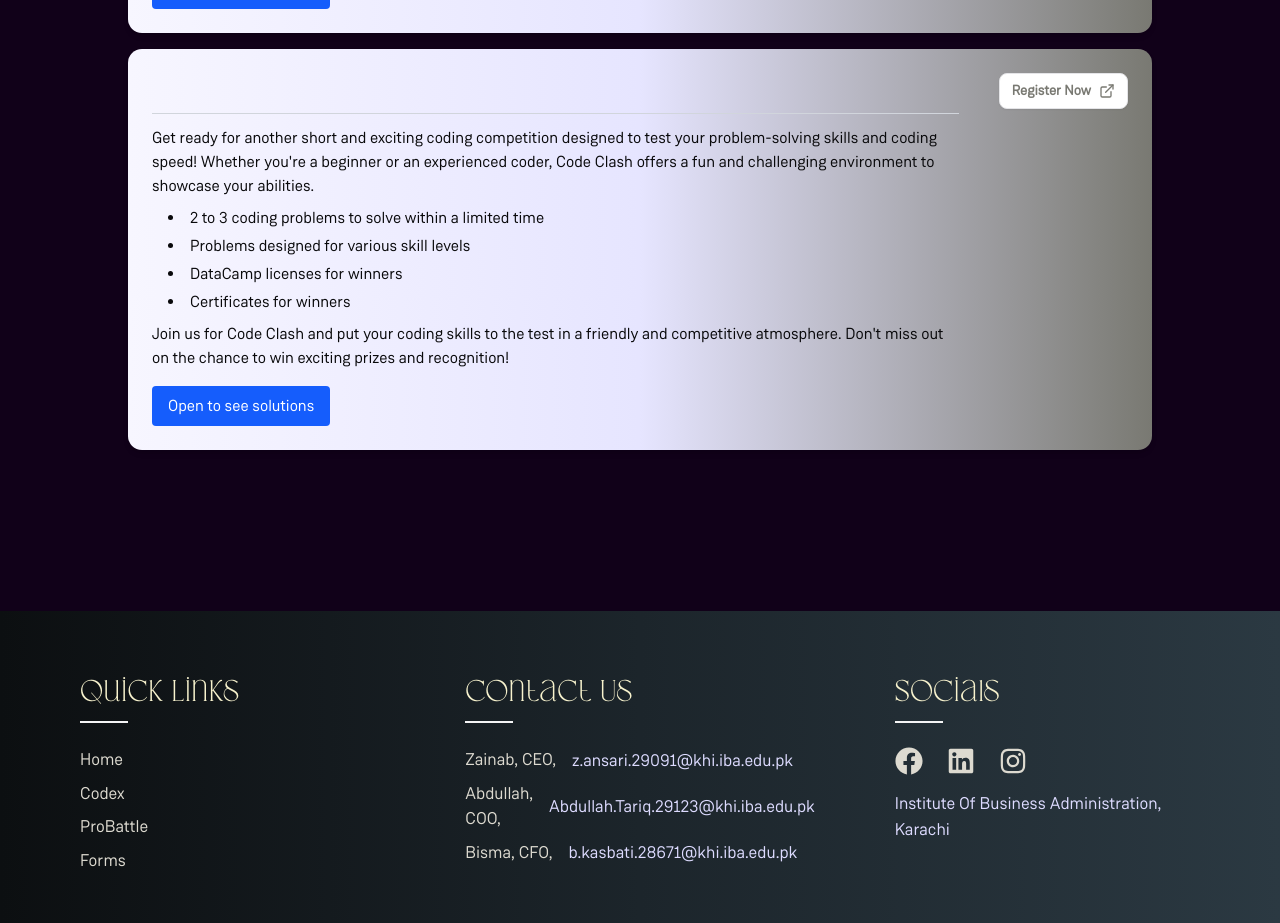
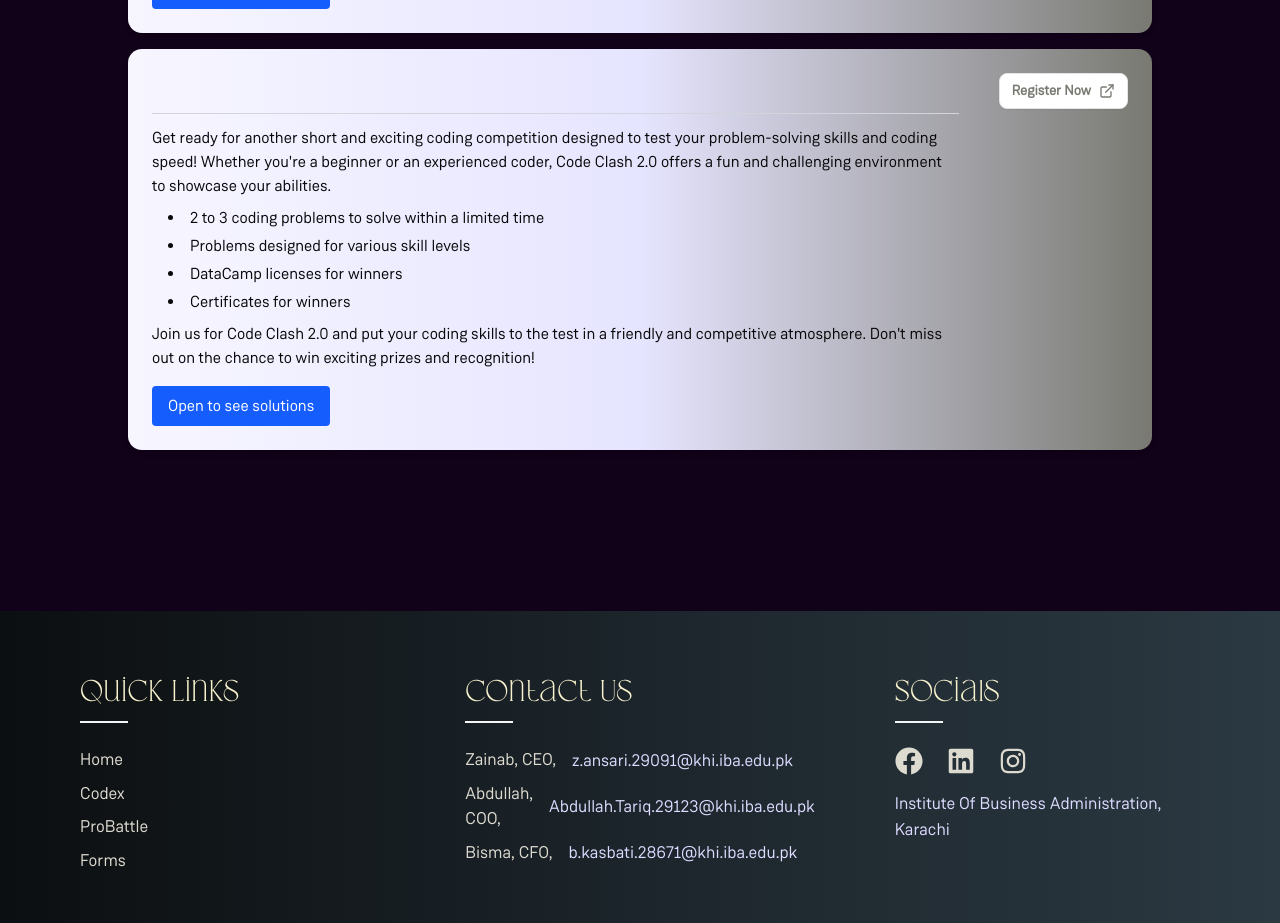
Before and after one commit to css-iba/css-website, a Next.js app: page /Codex in a window 1280 px wide. Shown: the part 4782-5705 px from the top of the page. Built offline with nearby package versions, Linux system fonts and the light colour scheme.

Commit message:
Update constants.tsx

```diff
--- a/app/Codex/constants.tsx
+++ b/app/Codex/constants.tsx
@@ -88,14 +88,14 @@ const events: Events[] = [
         name: "Code Clash 2.0",
         detail: (
             <>
-                <p id="codeclash2" className="font-text text-md mb-2">Get ready for another short and exciting coding competition designed to test your problem-solving skills and coding speed! Whether you&apos;re a beginner or an experienced coder, Code Clash offers a fun and challenging environment to showcase your abilities.</p>
+                <p id="codeclash2" className="font-text text-md mb-2">Get ready for another short and exciting coding competition designed to test your problem-solving skills and coding speed! Whether you&apos;re a beginner or an experienced coder, Code Clash 2.0 offers a fun and challenging environment to showcase your abilities.</p>
                 <ul className="list-disc list-inside space-y-1 px-4 font-text">
                     <li>2 to 3 coding problems to solve within a limited time</li>
                     <li>Problems designed for various skill levels</li>
                     <li>DataCamp licenses for winners</li>
                     <li>Certificates for winners</li>
                 </ul>
-                <p className="font-text text-md mt-2">Join us for Code Clash and put your coding skills to the test in a friendly and competitive atmosphere. Don&apos;t miss out on the chance to win exciting prizes and recognition!</p>
+                <p className="font-text text-md mt-2">Join us for Code Clash 2.0 and put your coding skills to the test in a friendly and competitive atmosphere. Don&apos;t miss out on the chance to win exciting prizes and recognition!</p>
                 <button data-problem-trigger="code-clash" className="mt-4 px-4 py-2 bg-blue-600 text-white rounded hover:bg-blue-700 transition-colors duration-300">Open to see solutions</button>
             </>
         ),
```
